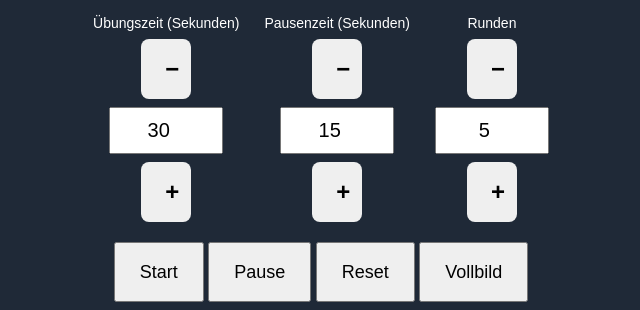
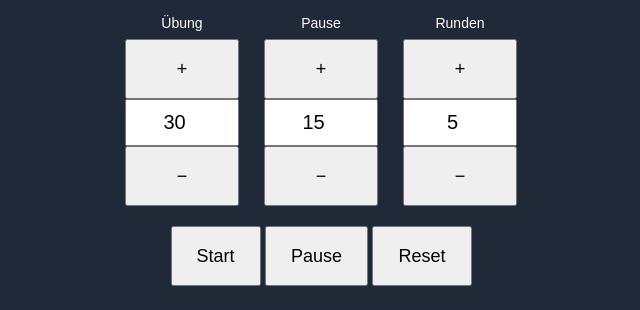
Before and after one commit to damokles/Pitchtimer, a plain HTML site: page index.html in a window 1280 px wide. Shown: the part 94-404 px from the top of the page, without its empty margins (319-959 px from the left). Drawn offline with Linux system fonts and the light colour scheme.

Commit message:
Update index.html

```diff
--- a/index.html
+++ b/index.html
@@ -1,21 +1,17 @@
 <!DOCTYPE html>
 <html lang="de">
+
 <head>
+    <meta charset="UTF-8">
+    <meta name="viewport" content="width=device-width, initial-scale=1.0">
     <meta name="theme-color" content="#16a34a">
 
-<meta name="apple-mobile-web-app-capable" content="yes">
+    <link rel="manifest" href="manifest.json">
+    <link rel="stylesheet" href="style.css">
 
-<meta name="apple-mobile-web-app-status-bar-style" content="black">
+    <title>PitchTimer ⚽</title>
+</head>
 
-<meta name="apple-mobile-web-app-title" content="PitchTimer">
-
-<link rel="manifest" href="manifest.json">
-    <meta charset="UTF-8">
-    <meta name="viewport" content="width=device-width, initial-scale=1.0">
-    <title>PitchTimer ⚽</title>
-
-    <link rel="stylesheet" href="style.css">
-</head>
 <body>
 
     <h1>⚽ PitchTimer</h1>
@@ -23,59 +19,120 @@
     <div class="settings">
 
         <div class="control">
-        <label>Übungszeit (Sekunden)</label>
 
-        <div class="input-group">
-            <button type="button" onclick="changeValue('exerciseTime', -5)">−</button>
+            <label>Übung</label>
 
-            <input id="exerciseTime" type="number" value="30">
+            <div class="input-vertical">
 
-            <button type="button" onclick="changeValue('exerciseTime', 5)">+</button>
+                <button
+                    type="button"
+                    onclick="changeValue('exerciseTime', 5)">
+                    +
+                </button>
+
+                <input
+                    id="exerciseTime"
+                    type="number"
+                    value="30">
+
+                <button
+                    type="button"
+                    onclick="changeValue('exerciseTime', -5)">
+                    −
+                </button>
+
             </div>
+
         </div>
 
         <div class="control">
-        <label>Pausenzeit (Sekunden)</label>
 
-        <div class="input-group">
-            <button type="button" onclick="changeValue('pauseTime', -5)">−</button>
+            <label>Pause</label>
 
-            <input id="pauseTime" type="number" value="15">
+            <div class="input-vertical">
 
-            <button type="button" onclick="changeValue('pauseTime', 5)">+</button>
+                <button
+                    type="button"
+                    onclick="changeValue('pauseTime', 5)">
+                    +
+                </button>
+
+                <input
+                    id="pauseTime"
+                    type="number"
+                    value="15">
+
+                <button
+                    type="button"
+                    onclick="changeValue('pauseTime', -5)">
+                    −
+                </button>
+
             </div>
+
         </div>
 
         <div class="control">
+
             <label>Runden</label>
 
-        <div class="input-group">
-            <button type="button" onclick="changeValue('rounds', -1)">−</button>
+            <div class="input-vertical">
 
-            <input id="rounds" type="number" value="5">
+                <button
+                    type="button"
+                    onclick="changeValue('rounds', 1)">
+                    +
+                </button>
 
-            <button type="button" onclick="changeValue('rounds', 1)">+</button>
+                <input
+                    id="rounds"
+                    type="number"
+                    value="5">
+
+                <button
+                    type="button"
+                    onclick="changeValue('rounds', -1)">
+                    −
+                </button>
+
             </div>
+
         </div>
 
     </div>
 
     <div class="buttons">
-        <button onclick="startTimer()">Start</button>
-        <button onclick="pauseTimer()">Pause</button>
-        <button onclick="resetTimer()">Reset</button>
-        <button onclick="toggleFullscreen()">Vollbild</button>
+
+        <button onclick="startTimer()">
+            Start
+        </button>
+
+        <button onclick="pauseTimer()">
+            Pause
+        </button>
+
+        <button onclick="resetTimer()">
+            Reset
+        </button>
+
     </div>
 
-    <div id="round">Runde 0 / 0</div>
+    <div id="round">
+        Runde 0 / 0
+    </div>
 
-    <div id="status">Bereit</div>
+    <div id="status">
+        Bereit
+    </div>
 
-    <div id="timer">00:00</div>
+    <div id="timer">
+        00:00
+    </div>
 
     <div id="nextAction"></div>
 
     <script src="script.js"></script>
 
 </body>
+
 </html>
```
Lines whose indentation alone changed are shown as unchanged.
